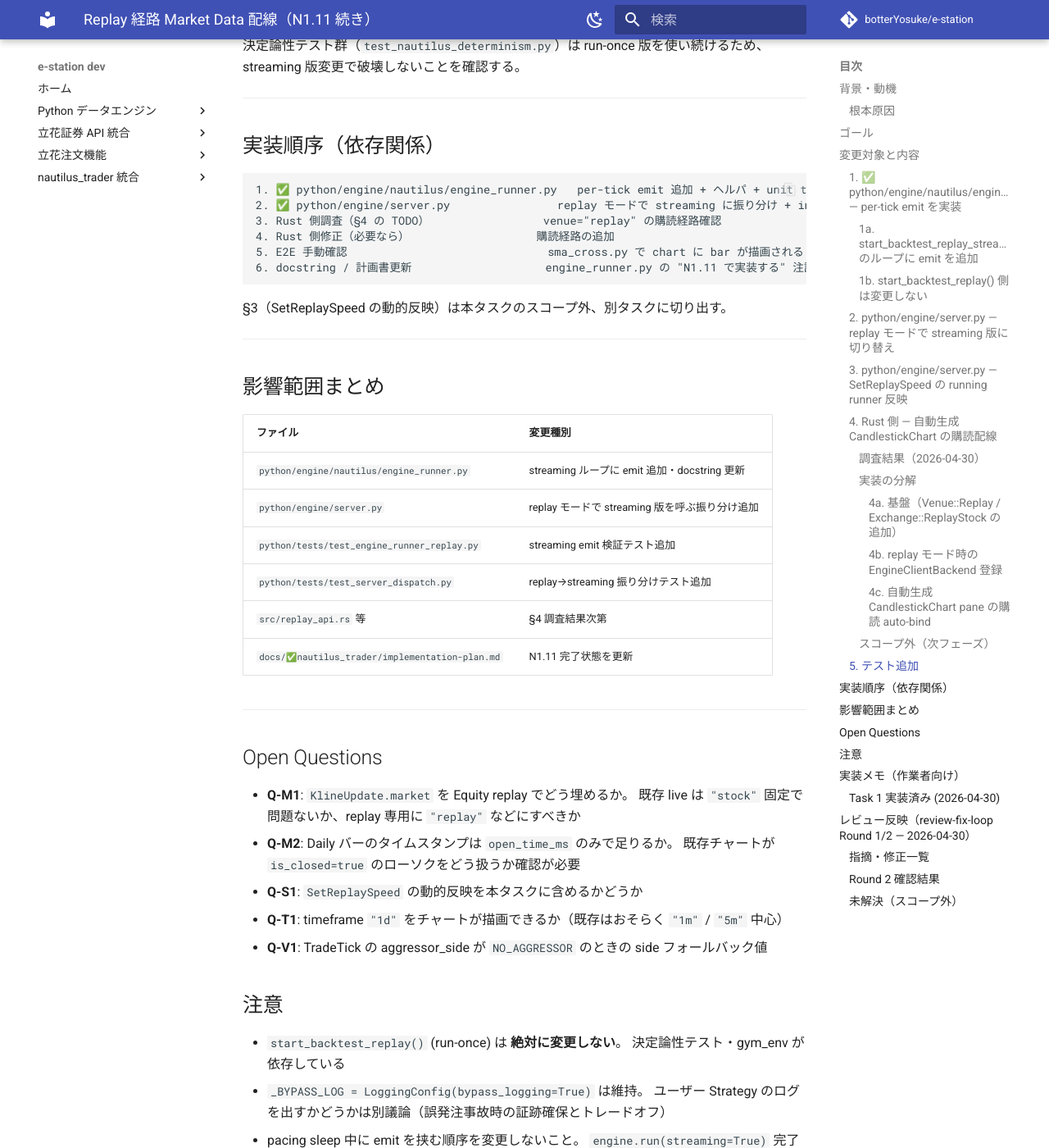
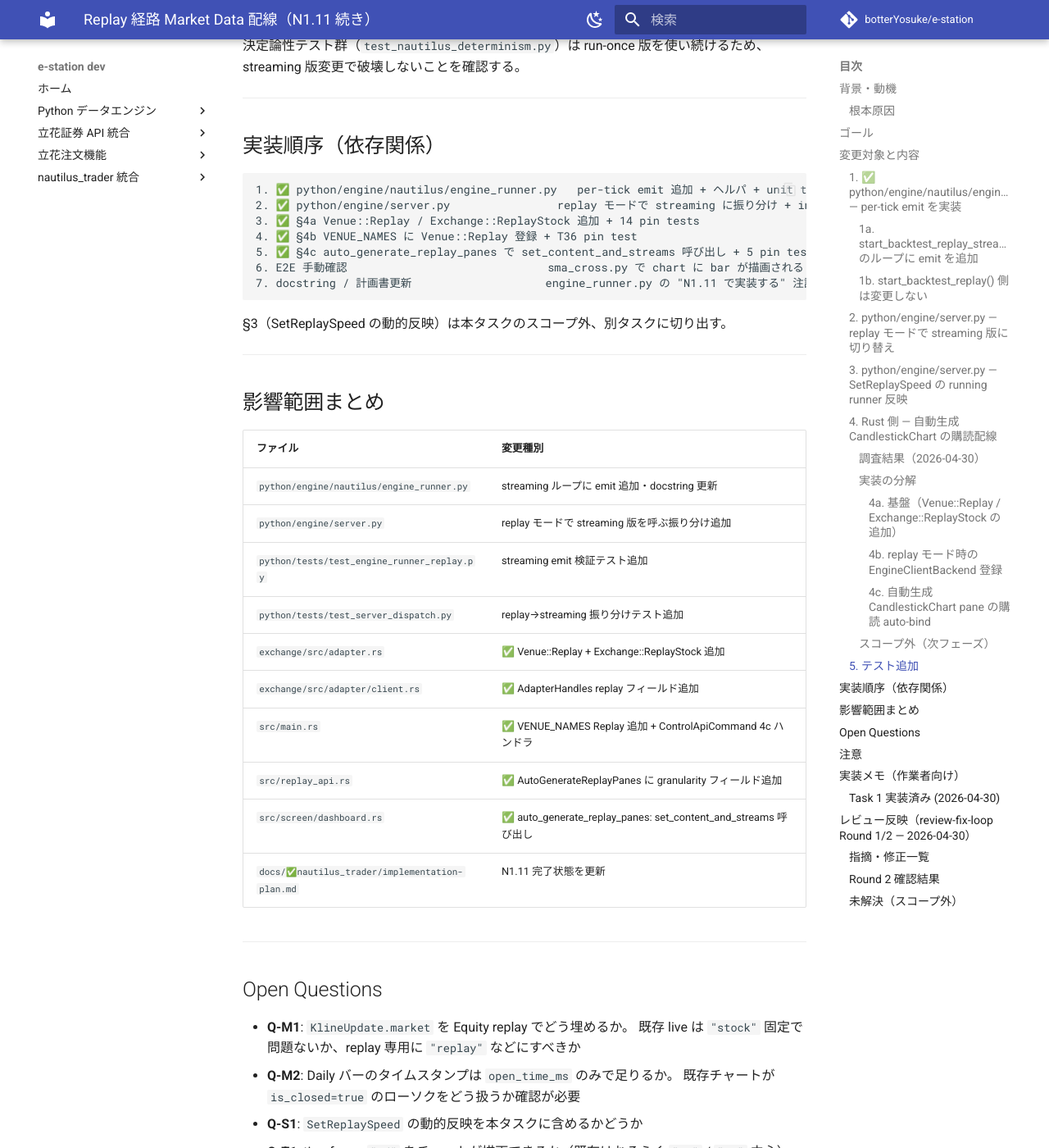
Before and after one commit to botterYosuke/e-station, an MkDocs documentation site: the page built from docs/✅nautilus_trader/replay-market-data-emit.md, in a window 1280 px wide and 1400 px high, scrolled down 6671 px. Shown: the whole window at 82% size. Built offline with MkDocs 1.6.1 and Material for MkDocs 9.7.7, drawn with Linux system fonts in a browser that asks for light colours; comment, search, counter and statistics services are not loaded.

Commit message:
docs: mark §4a/4b/4c done in replay-market-data-emit.md
Co-Authored-By: Claude Sonnet 4.6 <noreply@anthropic.com>

````diff
--- a/docs/✅nautilus_trader/replay-market-data-emit.md
+++ b/docs/✅nautilus_trader/replay-market-data-emit.md
@@ -280,10 +280,11 @@ streaming 版変更で破壊しないことを確認する。
 ```
 1. ✅ python/engine/nautilus/engine_runner.py   per-tick emit 追加 + ヘルパ + unit test
 2. ✅ python/engine/server.py                replay モードで streaming に振り分け + integration test
-3. Rust 側調査（§4 の TODO）                 venue="replay" の購読経路確認
-4. Rust 側修正（必要なら）                   購読経路の追加
-5. E2E 手動確認                              sma_cross.py で chart に bar が描画される
-6. docstring / 計画書更新                    engine_runner.py の "N1.11 で実装する" 注記を解消
+3. ✅ §4a Venue::Replay / Exchange::ReplayStock 追加 + 14 pin tests
+4. ✅ §4b VENUE_NAMES に Venue::Replay 登録 + T36 pin test
+5. ✅ §4c auto_generate_replay_panes で set_content_and_streams 呼び出し + 5 pin tests
+6. E2E 手動確認                              sma_cross.py で chart に bar が描画される
+7. docstring / 計画書更新                    engine_runner.py の "N1.11 で実装する" 注記を解消
 ```
 
 §3（SetReplaySpeed の動的反映）は本タスクのスコープ外、別タスクに切り出す。
@@ -298,7 +299,11 @@ streaming 版変更で破壊しないことを確認する。
 | `python/engine/server.py` | replay モードで streaming 版を呼ぶ振り分け追加 |
 | `python/tests/test_engine_runner_replay.py` | streaming emit 検証テスト追加 |
 | `python/tests/test_server_dispatch.py` | replay→streaming 振り分けテスト追加 |
-| `src/replay_api.rs` 等 | §4 調査結果次第 |
+| `exchange/src/adapter.rs` | ✅ Venue::Replay + Exchange::ReplayStock 追加 |
+| `exchange/src/adapter/client.rs` | ✅ AdapterHandles replay フィールド追加 |
+| `src/main.rs` | ✅ VENUE_NAMES Replay 追加 + ControlApiCommand 4c ハンドラ |
+| `src/replay_api.rs` | ✅ AutoGenerateReplayPanes に granularity フィールド追加 |
+| `src/screen/dashboard.rs` | ✅ auto_generate_replay_panes: set_content_and_streams 呼び出し |
 | `docs/✅nautilus_trader/implementation-plan.md` | N1.11 完了状態を更新 |
 
 ---
````
